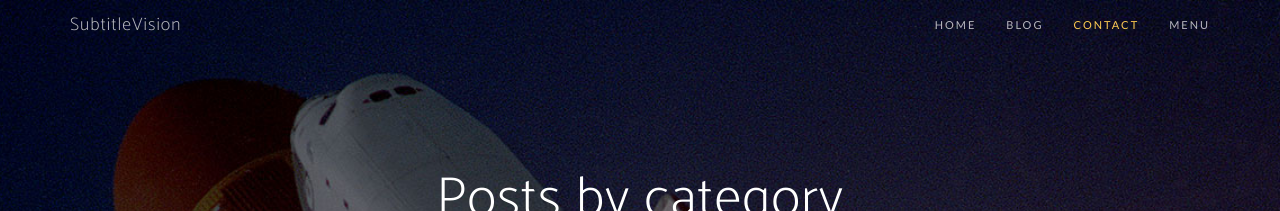
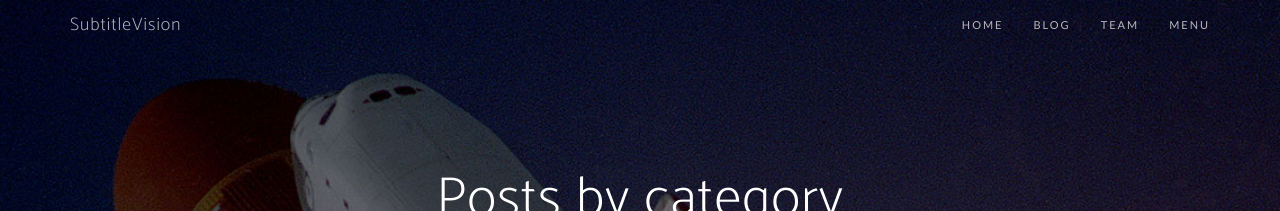
Before and after one commit to subtitlevision/subtitlevision.github.io, a Jekyll site: the page built from posts-by-categories.html, in a window 1280 px wide. Shown: the top 211 px of the page. Built offline with Jekyll 4.4.1, drawn with Linux system fonts in a browser that asks for light colours; nearby versions of some CDN libraries; some web fonts are replaced.

Commit message:
fix build error

```diff
--- a/_includes/nav-blog-full-screen.html
+++ b/_includes/nav-blog-full-screen.html
@@ -15,7 +15,7 @@
                     <a class="page-scroll" href="/blog/">Blog</a>
                 </li>
                 <li>
-                    <a class="page-scroll" href="#contact">Contact</a>
+                    <a class="page-scroll" href="/team/">Team</a>
                 </li>
           {% for social in site.social %}
             {% if social.url %}
--- a/_includes/nav-blog.html
+++ b/_includes/nav-blog.html
@@ -18,7 +18,7 @@
                     <a class="page-scroll" href="/blog/">Blog</a>
                 </li>
                 <li>
-                    <a class="page-scroll" href="#contact">Contact</a>
+                    <a class="page-scroll" href="/team/">Team</a>
                 </li>
                 <li>
                     <a class="outer-menu">menu</a>
--- a/_layouts/front.html
+++ b/_layouts/front.html
@@ -8,7 +8,6 @@
   {% include header.html %}
   {% include call-to-action.html %}
   {% include services.html %}
-  {% include feature.html %}
   {% include aside.html %}
   {% include contact.html %}
   {% include scripts.html %}
```
